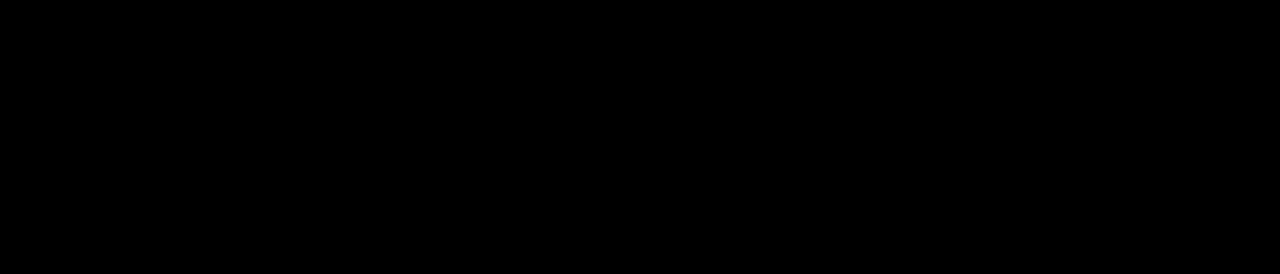
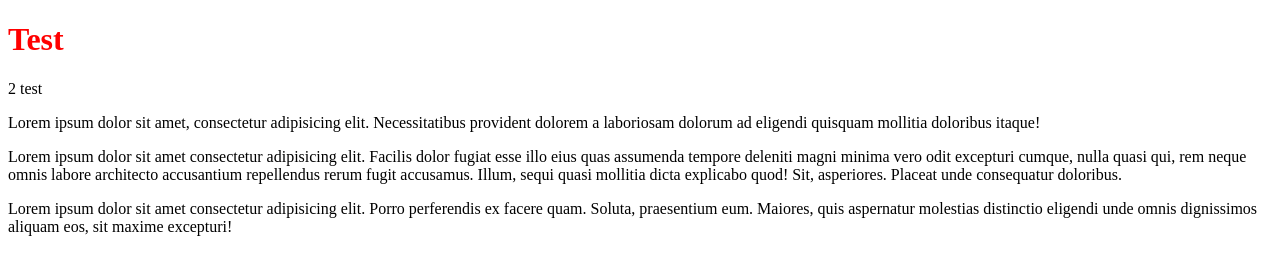
Before and after one commit to ak-alexkarasev/test, a plain HTML site: page index.html in a window 1280 px wide. Drawn offline with Linux system fonts and the light colour scheme.

Commit message:
Наши первые изменения

```diff
--- a/css/style.css
+++ /dev/null
@@ -1,3 +0,0 @@
-body {
-	background: #000;
-}
--- a/index.html
+++ b/index.html
@@ -4,12 +4,14 @@
 	<meta charset="UTF-8">
 	<meta http-equiv="X-UA-Compatible" content="IE=edge">
 	<meta name="viewport" content="width=device-width, initial-scale=1.0">
-	<link rel="stylesheet" href="css/style.css">
+	<link rel="stylesheet" href="style.css">
 	<title>Test</title>
 </head>
 <body>
-	<h1>Test</h1>
-	<h2>2 test</h2>
+	<h1 class="name">Test</h1>
+	<h2 class="name-2"></h2>2 test</h2>
+	<p>Lorem ipsum dolor sit amet, consectetur adipisicing elit. Necessitatibus provident dolorem a laboriosam dolorum ad eligendi quisquam mollitia doloribus itaque!</p>
+	<p class="name__text">Lorem ipsum dolor sit amet consectetur adipisicing elit. Facilis dolor fugiat esse illo eius quas assumenda tempore deleniti magni minima vero odit excepturi cumque, nulla quasi qui, rem neque omnis labore architecto accusantium repellendus rerum fugit accusamus. Illum, sequi quasi mollitia dicta explicabo quod! Sit, asperiores. Placeat unde consequatur doloribus.</p>
 	<p>Lorem ipsum dolor sit amet consectetur adipisicing elit. Porro perferendis ex facere quam. Soluta, praesentium eum. Maiores, quis aspernatur molestias distinctio eligendi unde omnis dignissimos aliquam eos, sit maxime excepturi!</p>
 </body>
 </html>
--- /dev/null
+++ b/style.css
@@ -0,0 +1,3 @@
+h1 {
+	color:red;
+}
```
Also changed, not shown: 1 other file.
